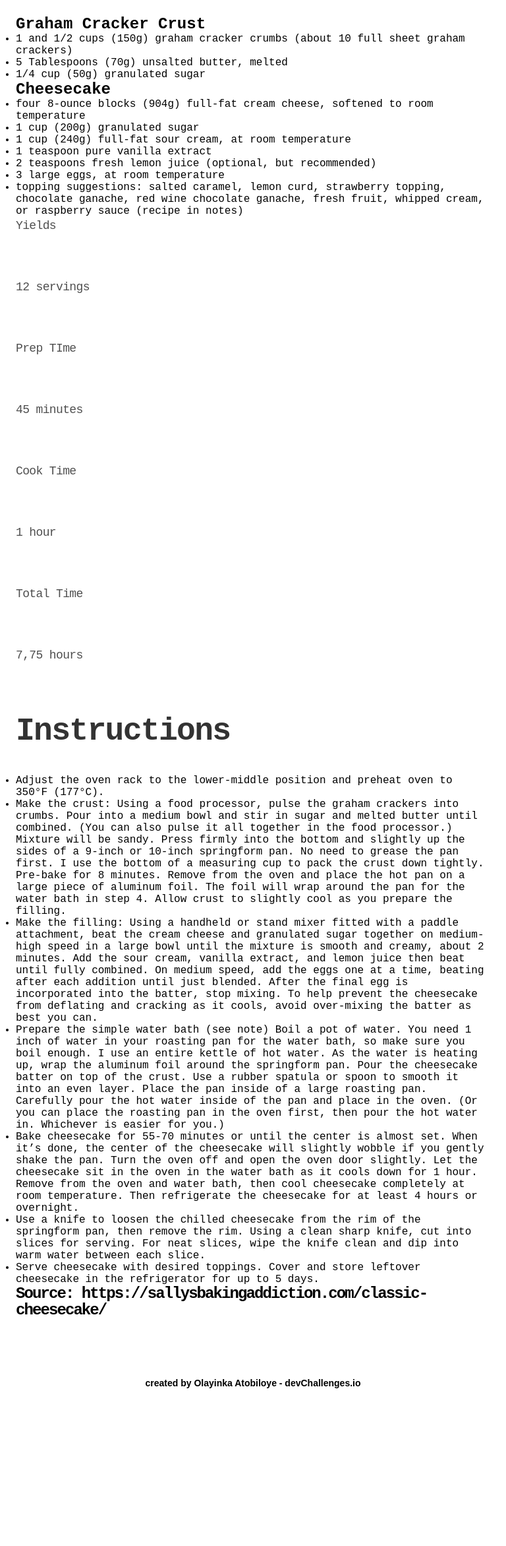
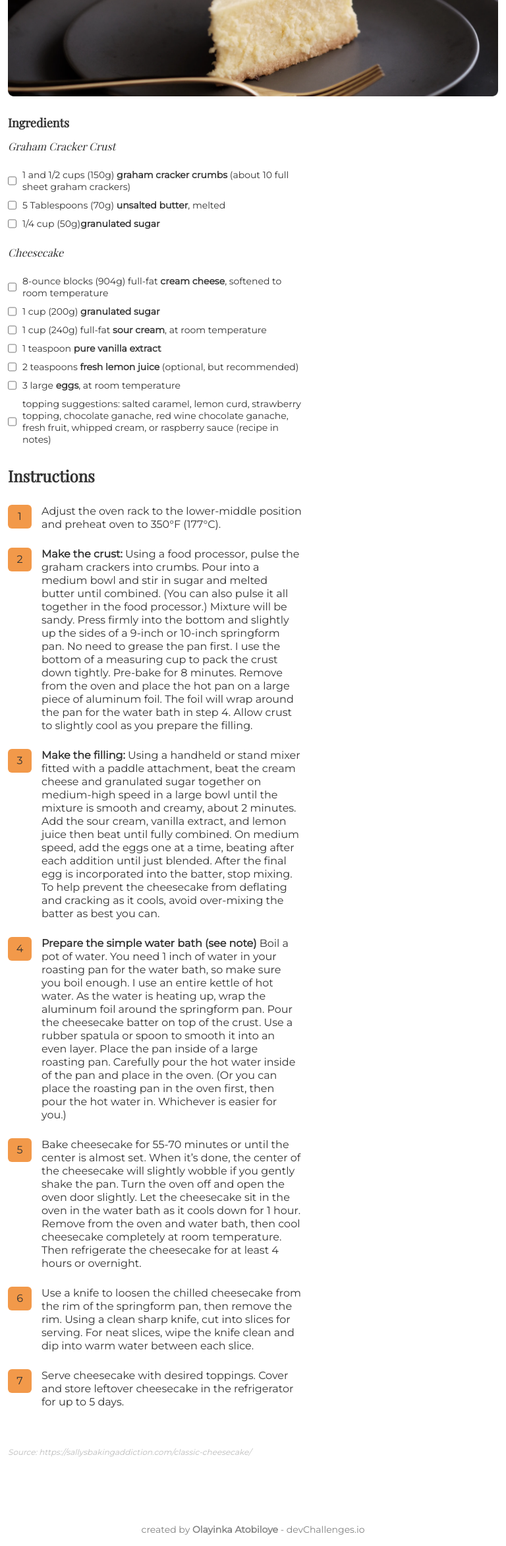
Before and after one commit to OlayinkaAtobiloye/DevChallenges, a plain HTML site: page Recipe Page/index.html in a window 768 px wide. Shown: the part 346-2689 px from the top of the page at 66% size. Before the commit the page ends 2493 px from the top, so only its background shows below. Drawn offline with nearby package versions, Linux system fonts and the light colour scheme; files that its build step writes are made by us from their sources.

Commit message:
recipe page first push

```diff
--- a/Recipe Page/index.html
+++ b/Recipe Page/index.html
@@ -2,7 +2,7 @@
 <html lang="en">
   <head>
     <title>Recipe Page</title>
-    <meta name="viewport" content="width=device-width, initial-scale=1.0">
+    <meta name="viewport" content="width=device-width, initial-scale=1.0" />
     <meta
       name="desription"
       content="A one-page recipe website. Design inspiration from devchallenges.io"
@@ -11,68 +11,206 @@
     <meta name="author" content="Olayinka Atobiloye" />
     <link href="assets/devchallenges.png" rel="icon" />
     <link href="style.css" rel="stylesheet" type="text/css" />
+    <link rel="preconnect" href="https://fonts.gstatic.com">
+<link href="https://fonts.googleapis.com/css2?family=Montserrat&family=Playfair+Display&display=swap" rel="stylesheet">
+    <link href="https://fonts.googleapis.com/icon?family=Material+Icons"
+      rel="stylesheet">
   </head>
 
   <body>
-    <h1>Classic Cheesecake Recipe</h1>
-    <p>Look no further for a creamy and ultra smooth classic cheesecake recipe! Paired with a buttery graham cracker crust, no one can deny its simple decadence. For the best results, bake in a water bath.</p>
-    <section>
-        <h1>Ingredients</h1>
+    <h1 class="header">Classic Cheesecake Recipe</h1>
+    <p class="intro" style="display: flex;"><img src="assets/6dots.svg" style="width: 13px; margin-right: 5px; height: 8px; margin: 0; float: left; display: block;">
+      <span>
+      Look no further for a creamy and ultra smooth classic cheesecake recipe!
+      Paired with a buttery graham cracker crust, no one can deny its simple
+      decadence. For the best results, bake in a water bath.</span>
+    </p>
+    <img src="assets/photo1.png" alt="image of a food" />
+
+    <section class="ServingsMobile">
       <div>
-        <h2>Graham Cracker Crust</h2>
-        <ul>
-            <li>1 and 1/2 cups (150g) graham cracker crumbs (about 10 full sheet graham crackers)</li>
-            <li>5 Tablespoons (70g) unsalted butter, melted</li>
-            <li>1/4 cup (50g) granulated sugar</li>
-        </ul>
+      <span class="material-icons" style="color: #F2994A;">
+        restaurant_menu
+        </span>
+      <p>Yields</p>
+      <p style="color: #F2994A;">12 servings</p>
     </div>
+
+    <div class="Serve">
       <div>
-        <h2>Cheesecake</h2>
-        <ul>
-            <li>four 8-ounce blocks (904g) full-fat cream cheese, softened to room temperature</li>
-            <li>1 cup (200g) granulated sugar</li>
-            <li>1 cup (240g) full-fat sour cream, at room temperature</li>
-            <li>1 teaspoon pure vanilla extract</li>
-            <li>2 teaspoons fresh lemon juice (optional, but recommended)</li>
-            <li>3 large eggs, at room temperature</li>
-            <li>topping suggestions: salted caramel, lemon curd, strawberry topping, chocolate ganache, red wine chocolate ganache, fresh fruit, whipped cream, or raspberry sauce (recipe in notes) </li>
-        </ul>
-    </div>
-    </section>
-
-    <section>
-        <p>Yields</p>
-        <p>12 servings</p>
-
-        <div>
+        <span class="material-icons">
+          schedule
+          </span>
         <p>Prep TIme</p>
         <p>45 minutes</p>
       </div>
 
       <div>
-            <p>Cook Time </p>
+        <span class="material-icons">
+          schedule
+          </span>
+        <p>Cook Time</p>
         <p>1 hour</p>
       </div>
 
       <div>
+        <span class="material-icons">
+          schedule
+          </span>
+        <p>Total Time</p>
+        <p>7,75 hours</p>
+      </div>
+    </div>
+    </section>
+
+    <div class="Container">
+    <section class="Wrapper">
+      <section class="Ingredients">
+        <h1>Ingredients</h1>
+        <div class="Crust">
+          <h2>Graham Cracker Crust</h2>
+          <ul>
+            <li>
+              <input type="checkbox" /> <p>1 and 1/2 cups (150g) <span class="Bold">graham cracker
+              crumbs</span> (about 10 full sheet graham crackers)</p>
+            </li>
+            <li>
+              <input type="checkbox" /> <p>5 Tablespoons (70g) <span class="Bold">unsalted butter</span>,
+              melted</p>
+            </li>
+            <li><input type="checkbox" /> 1/4 cup (50g) <p><span class="Bold">granulated sugar</span></p></li>
+          </ul>
+        </div>
+        <div class="Cheesecake">
+          <h2>Cheesecake</h2>
+          <ul>
+            <li>
+              <input type="checkbox" /> <p>8-ounce blocks (904g) full-fat <span class="Bold">cream
+              cheese</span>, softened to room temperature</p>
+            </li>
+            <li><input type="checkbox" /> <p>1 cup (200g) <span class="Bold">granulated sugar</span></p></li>
+            <li>
+              <input type="checkbox" /> <p>1 cup (240g) full-fat <span class="Bold">sour cream</span>, at
+              room temperature</p>
+            </li>
+            <li><input type="checkbox" /> <p>1 teaspoon <span class="Bold">pure vanilla extract</span></p></li>
+            <li>
+              <input type="checkbox" /> <p>2 teaspoons <span class="Bold">fresh lemon juice</span> (optional,
+              but recommended)</p>
+            </li>
+            <li><input type="checkbox" /> <p>3 large <span class="Bold">eggs</span>, at room temperature</p></li>
+            <li>
+              <input type="checkbox" /> <p>topping suggestions: salted caramel,
+              lemon curd, strawberry topping, chocolate ganache, red wine
+              chocolate ganache, fresh fruit, whipped cream, or raspberry sauce
+              (recipe in notes)</p>
+            </li>
+          </ul>
+        </div>
+      </section>
+
+      <section class="Instructions">
+        <h1>Instructions</h1>
+        <ul>
+          <li><p><span class="Box">1</span></p><p>
+            Adjust the oven rack to the lower-middle position and preheat oven
+            to 350°F (177°C).</p>
+          </li>
+          <li><p><span class="Box">2</span></p>
+          <p><span class="Bold">Make the crust: </span>Using a food processor, pulse the graham crackers
+            into crumbs. Pour into a medium bowl and stir in sugar and melted
+            butter until combined. (You can also pulse it all together in the
+            food processor.) Mixture will be sandy. Press firmly into the bottom
+            and slightly up the sides of a 9-inch or 10-inch springform pan. No
+            need to grease the pan first. I use the bottom of a measuring cup to
+            pack the crust down tightly. Pre-bake for 8 minutes. Remove from the
+            oven and place the hot pan on a large piece of aluminum foil. The
+            foil will wrap around the pan for the water bath in step 4. Allow
+            crust to slightly cool as you prepare the filling.
+          </li></p>
+          <li><p><span class="Box">3</span></p>
+          <p><span class="Bold"> Make the filling: </span>Using a handheld or stand mixer fitted with a
+            paddle attachment, beat the cream cheese and granulated sugar
+            together on medium-high speed in a large bowl until the mixture is
+            smooth and creamy, about 2 minutes. Add the sour cream, vanilla
+            extract, and lemon juice then beat until fully combined. On medium
+            speed, add the eggs one at a time, beating after each addition until
+            just blended. After the final egg is incorporated into the batter,
+            stop mixing. To help prevent the cheesecake from deflating and
+            cracking as it cools, avoid over-mixing the batter as best you can.</p>
+          </li>
+          <li><p><span class="Box">4</span></p>
+          <p><span class="Bold">Prepare the simple water bath (see note)</span> Boil a pot of water. You
+            need 1 inch of water in your roasting pan for the water bath, so
+            make sure you boil enough. I use an entire kettle of hot water. As
+            the water is heating up, wrap the aluminum foil around the
+            springform pan. Pour the cheesecake batter on top of the crust. Use
+            a rubber spatula or spoon to smooth it into an even layer. Place the
+            pan inside of a large roasting pan. Carefully pour the hot water
+            inside of the pan and place in the oven. (Or you can place the
+            roasting pan in the oven first, then pour the hot water in.
+            Whichever is easier for you.)</p>
+          </li>
+          <li><p><span class="Box">5</span></p>
+          <p>Bake cheesecake for 55-70 minutes or until the center is almost set.
+            When it’s done, the center of the cheesecake will slightly wobble if
+            you gently shake the pan. Turn the oven off and open the oven door
+            slightly. Let the cheesecake sit in the oven in the water bath as it
+            cools down for 1 hour. Remove from the oven and water bath, then
+            cool cheesecake completely at room temperature. Then refrigerate the
+            cheesecake for at least 4 hours or overnight.</p>
+          </li>
+          <li><p><span class="Box">6</span></p>
+          <p>Use a knife to loosen the chilled cheesecake from the rim of the
+            springform pan, then remove the rim. Using a clean sharp knife, cut
+            into slices for serving. For neat slices, wipe the knife clean and
+            dip into warm water between each slice.</p>
+          </li>
+          <li><p><span class="Box">7</span></p>
+          <p>Serve cheesecake with desired toppings. Cover and store leftover
+            cheesecake in the refrigerator for up to 5 days.</p>
+          </li>
+        </ul>
+      </section>
+    </section>
+
+    <section class="Servings">
+      <div>
+      <span class="material-icons" style="color: #F2994A;">
+        restaurant_menu
+        </span>
+      <p>Yields</p>
+      <p style="color: #F2994A;">12 servings</p>
+    </div>
+
+      <div>
+        <span class="material-icons">
+          schedule
+          </span>
+        <p>Prep TIme</p>
+        <p>45 minutes</p>
+      </div>
+
+      <div>
+        <span class="material-icons">
+          schedule
+          </span>
+        <p>Cook Time</p>
+        <p>1 hour</p>
+      </div>
+
+      <div>
+        <span class="material-icons">
+          schedule
+          </span>
         <p>Total Time</p>
         <p>7,75 hours</p>
       </div>
     </section>
+</div>
 
-    <section>
-        <h1>Instructions</h1>
-        <ul>
-            <li>Adjust the oven rack to the lower-middle position and preheat oven to 350°F (177°C).</li>
-            <li>Make the crust: Using a food processor, pulse the graham crackers into crumbs. Pour into a medium bowl and stir in sugar and melted butter until combined. (You can also pulse it all together in the food processor.) Mixture will be sandy. Press firmly into the bottom and slightly up the sides of a 9-inch or 10-inch springform pan. No need to grease the pan first. I use the bottom of a measuring cup to pack the crust down tightly. Pre-bake for 8 minutes. Remove from the oven and place the hot pan on a large piece of aluminum foil. The foil will wrap around the pan for the water bath in step 4. Allow crust to slightly cool as you prepare the filling.</li>
-            <li>Make the filling: Using a handheld or stand mixer fitted with a paddle attachment, beat the cream cheese and granulated sugar together on medium-high speed in a large bowl until the mixture is smooth and creamy, about 2 minutes. Add the sour cream, vanilla extract, and lemon juice then beat until fully combined. On medium speed, add the eggs one at a time, beating after each addition until just blended. After the final egg is incorporated into the batter, stop mixing. To help prevent the cheesecake from deflating and cracking as it cools, avoid over-mixing the batter as best you can.</li>
-            <li>Prepare the simple water bath (see note) Boil a pot of water. You need 1 inch of water in your roasting pan for the water bath, so make sure you boil enough. I use an entire kettle of hot water. As the water is heating up, wrap the aluminum foil around the springform pan. Pour the cheesecake batter on top of the crust. Use a rubber spatula or spoon to smooth it into an even layer. Place the pan inside of a large roasting pan. Carefully pour the hot water inside of the pan and place in the oven. (Or you can place the roasting pan in the oven first, then pour the hot water in. Whichever is easier for you.)</li>
-            <li>Bake cheesecake for 55-70 minutes or until the center is almost set. When it’s done, the center of the cheesecake will slightly wobble if you gently shake the pan. Turn the oven off and open the oven door slightly. Let the cheesecake sit in the oven in the water bath as it cools down for 1 hour. Remove from the oven and water bath, then cool cheesecake completely at room temperature. Then refrigerate the cheesecake for at least 4 hours or overnight.</li>
-            <li>Use a knife to loosen the chilled cheesecake from the rim of the springform pan, then remove the rim. Using a clean sharp knife, cut into slices for serving. For neat slices, wipe the knife clean and dip into warm water between each slice.</li>
-            <li>Serve cheesecake with desired toppings. Cover and store leftover cheesecake in the refrigerator for up to 5 days.</li>
-        </ul>
-    </section>
-    <aside>Source: https://sallysbakingaddiction.com/classic-cheesecake/ </aside>
-    <footer>created by Olayinka Atobiloye - devChallenges.io</footer>
+
+    <aside>Source: https://sallysbakingaddiction.com/classic-cheesecake/</aside>
+    <footer>created by <span class="Bold">Olayinka Atobiloye</span> - devChallenges.io</footer>
   </body>
 </html>
--- /dev/null
+++ b/Recipe Page/style.css
@@ -0,0 +1,325 @@
+* {
+  margin: 0px;
+  padding: 0px;
+  box-sizing: border-box;
+}
+li {
+  list-style-type: none;
+}
+@media (min-width: 768px) {
+  section.ServingsMobile {
+    display: none;
+  }
+  body {
+    margin: 32px 15vw 32px 15vw;
+  }
+  h1.header {
+    font-family: Playfair Display;
+    font-size: 48px;
+    font-style: normal;
+    font-weight: 700;
+    line-height: 64px;
+    letter-spacing: 0em;
+    color: #000000;
+  }
+  p.intro {
+    font-family: Montserrat;
+    font-size: 14px;
+    font-style: italic;
+    font-weight: 500;
+    line-height: 17px;
+    letter-spacing: 0em;
+    margin-bottom: 16px;
+    color: #4f4f4f;
+  }
+  img {
+    width: 100%;
+    height: auto;
+    margin-bottom: 48px;
+  }
+  section.Ingredients > h1 {
+    font-family: Playfair Display;
+    font-size: 24px;
+    font-style: normal;
+    font-weight: 700;
+    line-height: 32px;
+    letter-spacing: 0em;
+    color: #333333;
+  }
+  div.Crust > h2,
+  div.Cheesecake > h2 {
+    font-family: Playfair Display;
+    font-size: 18px;
+    font-style: italic;
+    font-weight: 400;
+    line-height: 24px;
+    letter-spacing: 0em;
+    color: #333333;
+    margin-bottom: 32px;
+    margin-top: 32px;
+  }
+  input[type="checkbox"] {
+    margin-right: 15px;
+  }
+  section.Ingredients li {
+    display: flex;
+    font-family: Montserrat;
+    font-size: 16px;
+    font-style: normal;
+    font-weight: 400;
+    line-height: 20px;
+    letter-spacing: 0em;
+    color: #333333;
+    margin-bottom: 12px;
+  }
+  div.Container {
+    display: flex;
+    justify-content: space-between;
+  }
+  section.Wrapper {
+    max-width: 60%;
+  }
+  section.Instructions > h1 {
+    margin: 28px 0 28px 0;
+    font-family: Playfair Display;
+    font-size: 24px;
+    font-style: normal;
+    font-weight: 700;
+    line-height: 32px;
+    letter-spacing: 0em;
+    color: #333333;
+  }
+  section.Instructions li {
+    display: flex;
+    font-family: Montserrat;
+    font-size: 16px;
+    font-style: normal;
+    font-weight: 400;
+    line-height: 20px;
+    letter-spacing: 0em;
+    margin-bottom: 32px;
+    color: #333333;
+  }
+  span.Box {
+    width: 36px;
+    height: 36px;
+    background-color: #f2994a;
+    display: inline-flex;
+    justify-content: center;
+    align-items: center;
+    border-radius: 6px;
+    margin-right: 15px;
+  }
+  aside {
+    font-family: Montserrat;
+    font-size: 16px;
+    font-style: italic;
+    font-weight: 400;
+    line-height: 24px;
+    letter-spacing: 0em;
+    margin-bottom: 90px;
+  }
+  footer {
+    color: #828282;
+    font-family: Montserrat;
+    font-size: 14px;
+    font-style: normal;
+    font-weight: 500;
+    line-height: 17px;
+    letter-spacing: 0em;
+    text-align: center;
+  }
+  span.Bold {
+    font-weight: 700;
+  }
+  section.Servings {
+    height: 367px;
+    width: 216px;
+    box-shadow: 0px 0px 20px 0px #0000001a;
+    border-radius: 12px;
+    display: flex;
+    flex-direction: column;
+    justify-content: space-around;
+    padding-left: 40px;
+  }
+  section.Servings span {
+    float: left;
+    width: 28px;
+    height: auto;
+    margin-right: 13px;
+  }
+  section.Servings > div > p:first-of-type {
+    font-family: Montserrat;
+    font-size: 10px;
+    font-style: normal;
+    font-weight: 700;
+    line-height: 12px;
+    letter-spacing: 0em;
+    color: #bdbdbd;
+  }
+  section.Servings > div > p:last-child {
+    font-family: Montserrat;
+    font-size: 14px;
+    font-style: normal;
+    font-weight: 500;
+    line-height: 17px;
+    letter-spacing: 0em;
+    color: #333333;
+    margin-top: 4px;
+  }
+}
+@media (max-width: 768px) {
+  body {
+    margin: 32px 12px 16px 12px;
+  }
+  h1.header {
+    font-family: Playfair Display;
+    font-size: 24px;
+    font-style: normal;
+    font-weight: 700;
+    line-height: 32px;
+    letter-spacing: 0em;
+    margin-bottom: 5px;
+  }
+  p.intro {
+    font-family: Montserrat;
+    font-size: 12px;
+    font-style: italic;
+    font-weight: 500;
+    line-height: 15px;
+    letter-spacing: 0em;
+  }
+  img {
+    width: 100%;
+    height: auto;
+    margin-bottom: 24px;
+    margin-top: 16px;
+  }
+  section.Servings {
+    display: none;
+  }
+  section.Ingredients > h1 {
+    font-family: Playfair Display;
+    font-size: 18px;
+    font-style: normal;
+    font-weight: 700;
+    line-height: 24px;
+    letter-spacing: 0em;
+    margin-bottom: 13px;
+  }
+  div.Crust > h2,
+  div.Cheesecake > h2 {
+    font-family: Playfair Display;
+    font-size: 16px;
+    font-style: italic;
+    font-weight: 400;
+    line-height: 21px;
+    letter-spacing: 0em;
+    margin: 0 0 24px 0;
+  }
+  input[type="checkbox"] {
+    margin-right: 9px;
+  }
+  section.Ingredients li {
+    display: flex;
+    font-family: Montserrat;
+    font-size: 14px;
+    font-style: normal;
+    font-weight: 400;
+    line-height: 18px;
+    letter-spacing: 0em;
+    margin-bottom: 10px;
+  }
+
+  div.Cheesecake > h2 {
+    margin-top: 24px;
+  }
+  section.Instructions > h1 {
+    font-family: Playfair Display;
+    font-size: 24px;
+    font-style: normal;
+    font-weight: 700;
+    line-height: 32px;
+    letter-spacing: 0em;
+    margin: 30px 0 28px 0;
+    color: #333333;
+  }
+  section.Instructions li {
+    display: flex;
+    font-family: Montserrat;
+    font-size: 16px;
+    font-style: normal;
+    font-weight: 400;
+    line-height: 20px;
+    letter-spacing: 0em;
+    margin-bottom: 25px;
+  }
+  span.Box {
+    width: 36px;
+    height: 36px;
+    background: #f2994a;
+    border-radius: 6px;
+    display: inline-flex;
+    justify-content: center;
+    align-items: center;
+    margin-right: 15px;
+  }
+  aside {
+    font-family: Montserrat;
+    font-size: 12px;
+    font-style: italic;
+    font-weight: 400;
+    line-height: 18px;
+    letter-spacing: 0em;
+    color: #bdbdbd;
+    margin-bottom: 100px;
+    margin-top: 32px;
+  }
+  footer {
+    font-family: Montserrat;
+    font-size: 14px;
+    font-style: normal;
+    font-weight: 500;
+    line-height: 17px;
+    letter-spacing: 0em;
+    text-align: center;
+    color: #828282;
+  }
+  span.Bold {
+    font-weight: 700;
+  }
+  div.Serve {
+    display: flex;
+    justify-content: space-between;
+    clear: both;
+    margin-top: 16px;
+    margin-bottom: 30px;
+  }
+  div.Serve > div {
+    flex-basis: 30vw;
+  }
+  section.ServingsMobile span {
+    float: left;
+    width: 28px;
+    height: auto;
+    margin-right: 5px;
+  }
+  section.ServingsMobile p:first-of-type {
+    font-family: Montserrat;
+    font-size: 8px;
+    font-style: normal;
+    font-weight: 700;
+    line-height: 10px;
+    letter-spacing: 0em;
+    color: #bdbdbd;
+  }
+  section.ServingsMobile p:last-child {
+    font-family: Montserrat;
+    font-size: 10px;
+    font-style: normal;
+    font-weight: 500;
+    line-height: 12px;
+    letter-spacing: 0em;
+    color: #333333;
+  }
+}
```
Also changed, not shown: Recipe Page/assets/6dots.svg (added), Recipe Page/assets/devchallenges.png (added), Recipe Page/assets/photo1.png (added). Lines whose indentation alone changed are shown as unchanged.
